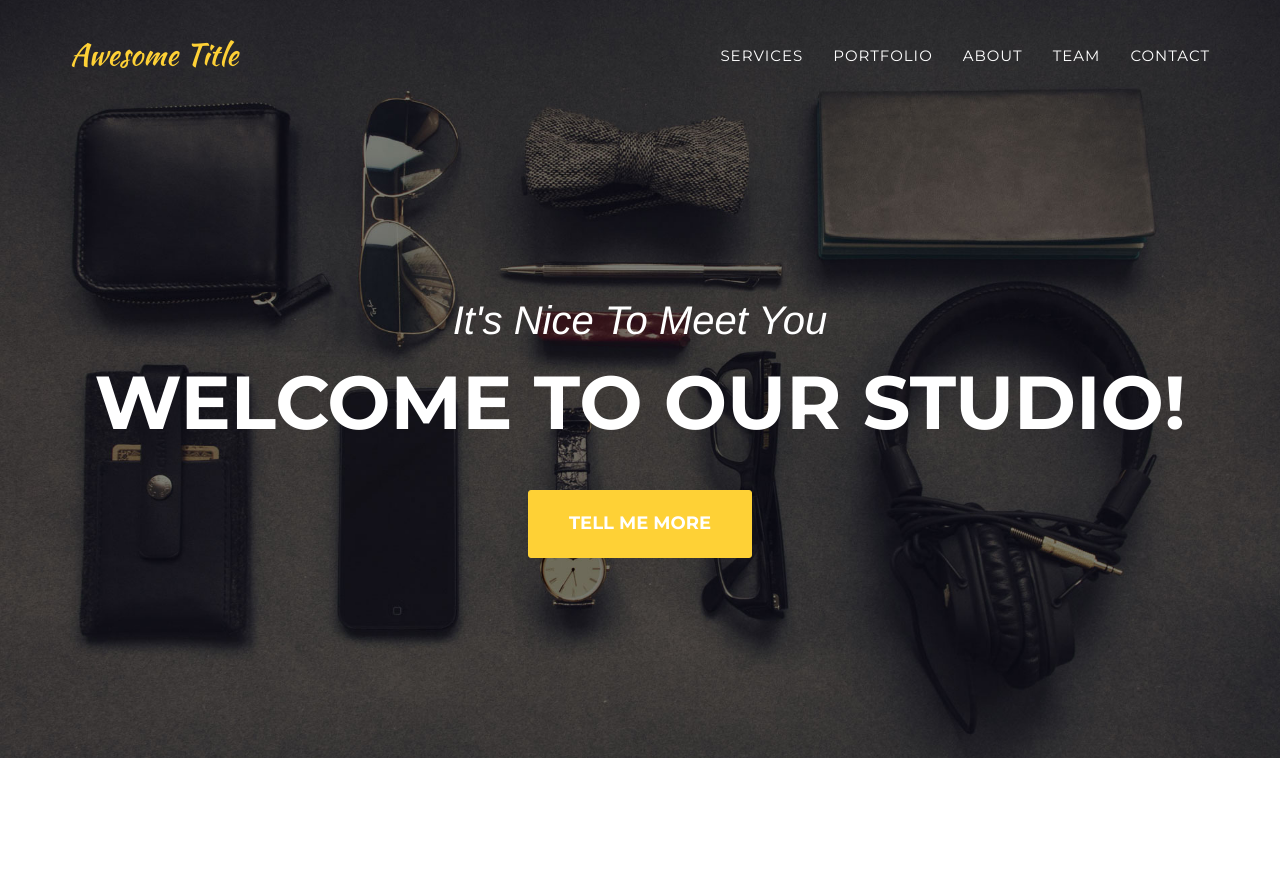
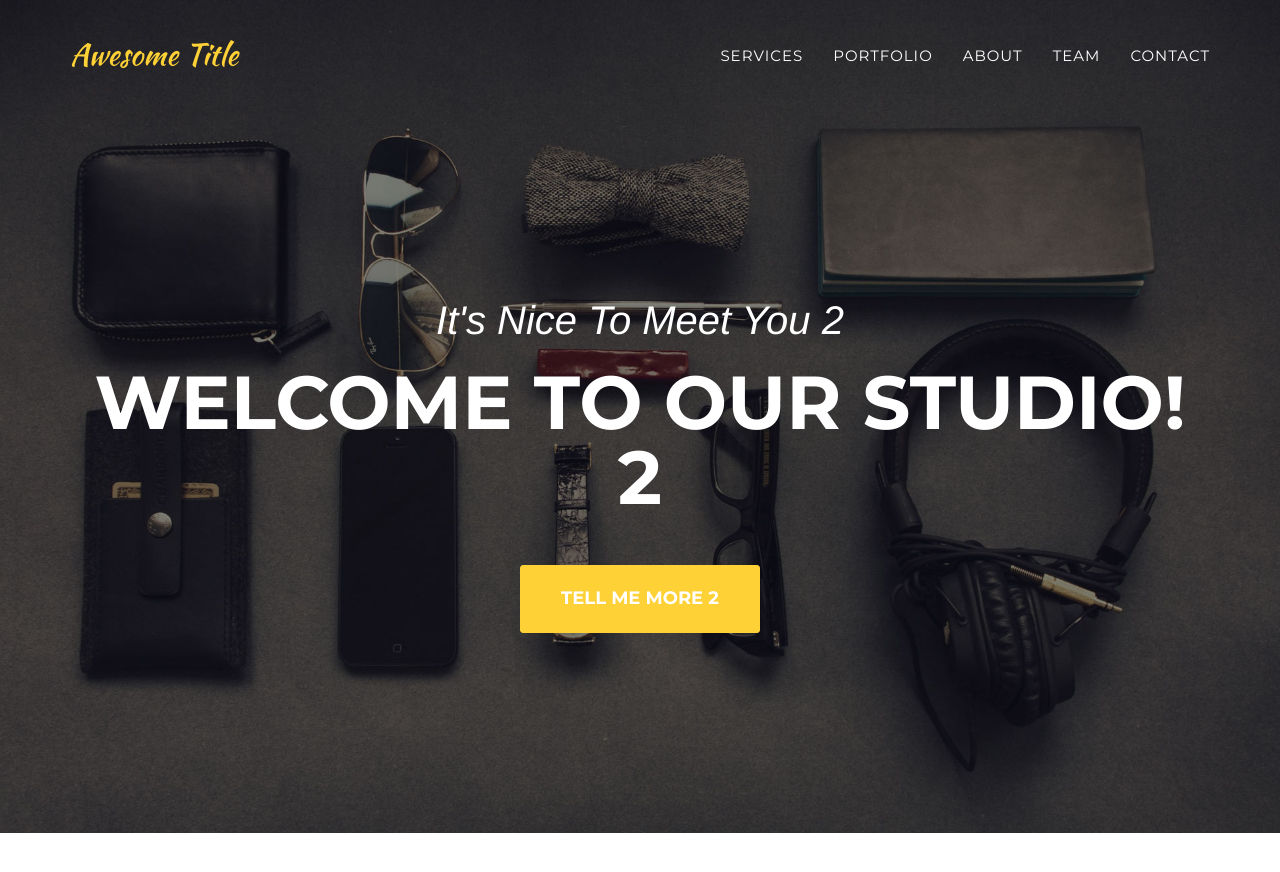
Before and after one commit to AkA84/jekyll-site, a Jekyll site: the page built from index.md, in a window 1280 px wide and 900 px high. Shown: the top 872 px of the window. Built offline with Jekyll 4.4.1, drawn with Linux system fonts in a browser that asks for light colours; some web fonts are replaced; a script that is not in the unit is left out.

Commit message:
Update Homepage “home”

```diff
--- a/index.md
+++ b/index.md
@@ -1,6 +1,6 @@
 ---
 layout: default
-main_heading: Welcome To Our Studio!
-sub_heading: It's Nice To Meet You
-call_to_action: Tell Me More
+main_heading: Welcome To Our Studio! 2
+sub_heading: It's Nice To Meet You 2
+call_to_action: Tell Me More 2
 ---
```
